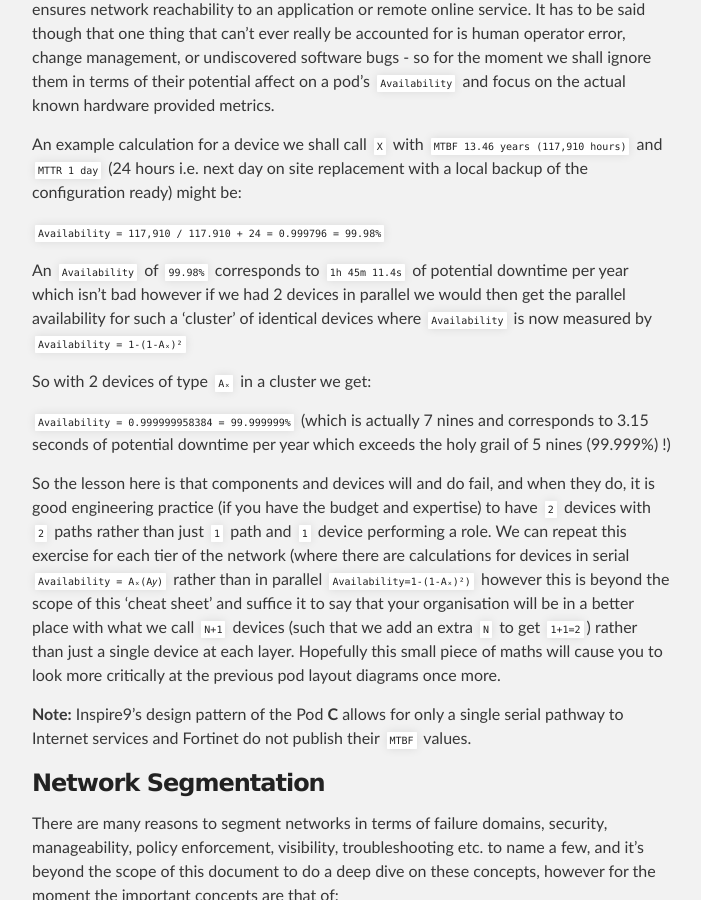
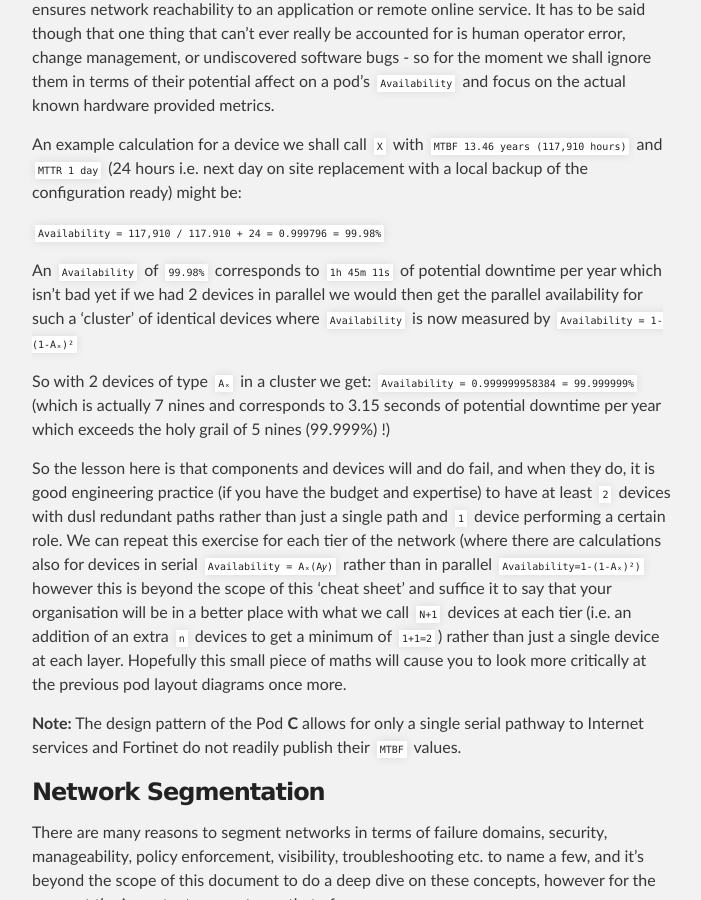
Before and after one commit to podomere/ond, a Jekyll site: the page built from ond-00001/ond-00001.md, in a window 1280 px wide and 900 px high, scrolled down 4204 px. Shown: the whole window, without its empty margins (288-989 px from the left). Built offline with Jekyll 4.4.1, drawn with Linux system fonts in a browser that asks for light colours.

Commit message:
Updates on Availability wording paragraph

````diff
--- a/ond-00001/ond-00001.md
+++ b/ond-00001/ond-00001.md
@@ -54,15 +54,13 @@
 
 ```Availability = 117,910 / 117.910 + 24 = 0.999796 = 99.98% ```
 
-An ```Availability``` of ```99.98%``` corresponds to ```1h 45m 11.4s``` of potential downtime per year which isn't bad however if we had 2 devices in parallel we would then get the parallel availability for such a 'cluster' of identical devices where ```Availability``` is now measured by ```Availability = 1-(1-Aₓ)²```
+An ```Availability``` of ```99.98%``` corresponds to ```1h 45m 11s``` of potential downtime per year which isn't bad yet if we had 2 devices in parallel we would then get the parallel availability for such a 'cluster' of identical devices where ```Availability``` is now measured by ```Availability = 1-(1-Aₓ)²```
 
-So with 2 devices of type ```Aₓ``` in a cluster we get:
+So with 2 devices of type ```Aₓ``` in a cluster we get: ```Availability = 0.999999958384 = 99.999999%``` (which is actually 7 nines and corresponds to 3.15 seconds of potential downtime per year which exceeds the holy grail of 5 nines (99.999%) !)
 
- ```Availability = 0.999999958384 = 99.999999%``` (which is actually 7 nines and corresponds to 3.15 seconds of potential downtime per year which exceeds the holy grail of 5 nines (99.999%) !)
+So the lesson here is that components and devices will and do fail, and when they do, it is good engineering practice (if you have the budget and expertise) to have at least ```2``` devices with dusl redundant paths rather than just a single path and ```1``` device performing a certain role. We can repeat this exercise for each tier of the network (where there are calculations also for devices in serial  ```Availability = Aₓ(A𝑦)``` rather than in parallel ```Availability=1-(1-Aₓ)²)``` however this is beyond the scope of this 'cheat sheet' and suffice it to say that your organisation will be in a better place with what we call ```N+1``` devices at each tier (i.e. an addition of an extra ```n``` devices to get a minimum of ```1+1=2```) rather than just a single device at each layer. Hopefully this small piece of maths will cause you to look more critically at the previous pod layout diagrams once more.
 
-So the lesson here is that components and devices will and do fail, and when they do, it is good engineering practice (if you have the budget and expertise) to have ```2``` devices with ```2``` paths rather than just ```1``` path and ```1``` device performing a role. We can repeat this exercise for each tier of the network (where there are calculations for devices in serial  ```Availability = Aₓ(A𝑦)``` rather than in parallel ```Availability=1-(1-Aₓ)²)``` however this is beyond the scope of this 'cheat sheet' and suffice it to say that your organisation will be in a better place with what we call ```N+1``` devices (such that we add an extra ```N``` to get ```1+1=2```) rather than just a single device at each layer. Hopefully this small piece of maths will cause you to look more critically at the previous pod layout diagrams once more.
-
-**Note:** Inspire9's design pattern of the Pod **C** allows for only a single serial pathway to Internet services and Fortinet do not publish their ```MTBF``` values.
+**Note:** The design pattern of the Pod **C** allows for only a single serial pathway to Internet services and Fortinet do not readily publish their ```MTBF``` values.
 
 ### Network Segmentation
 
````
